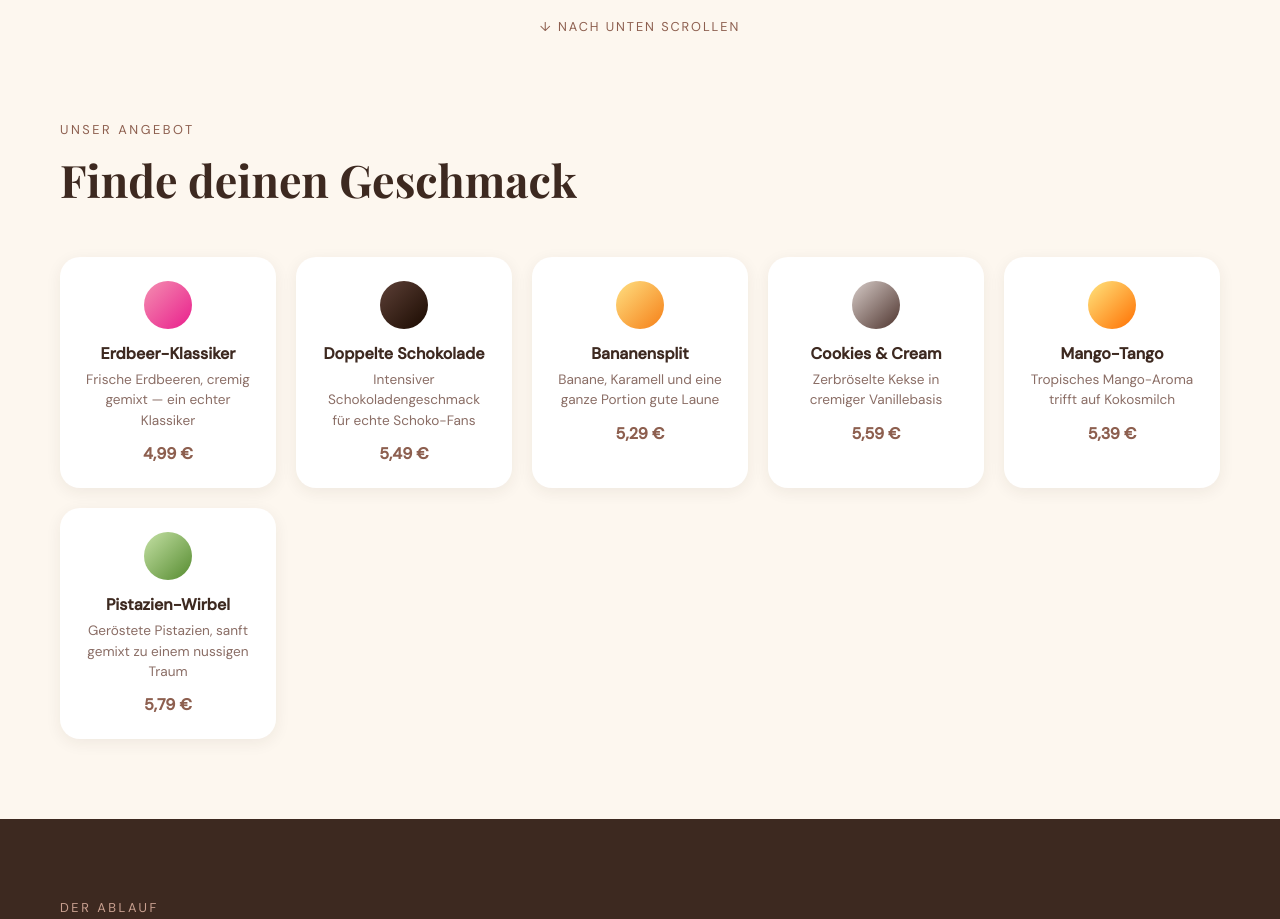
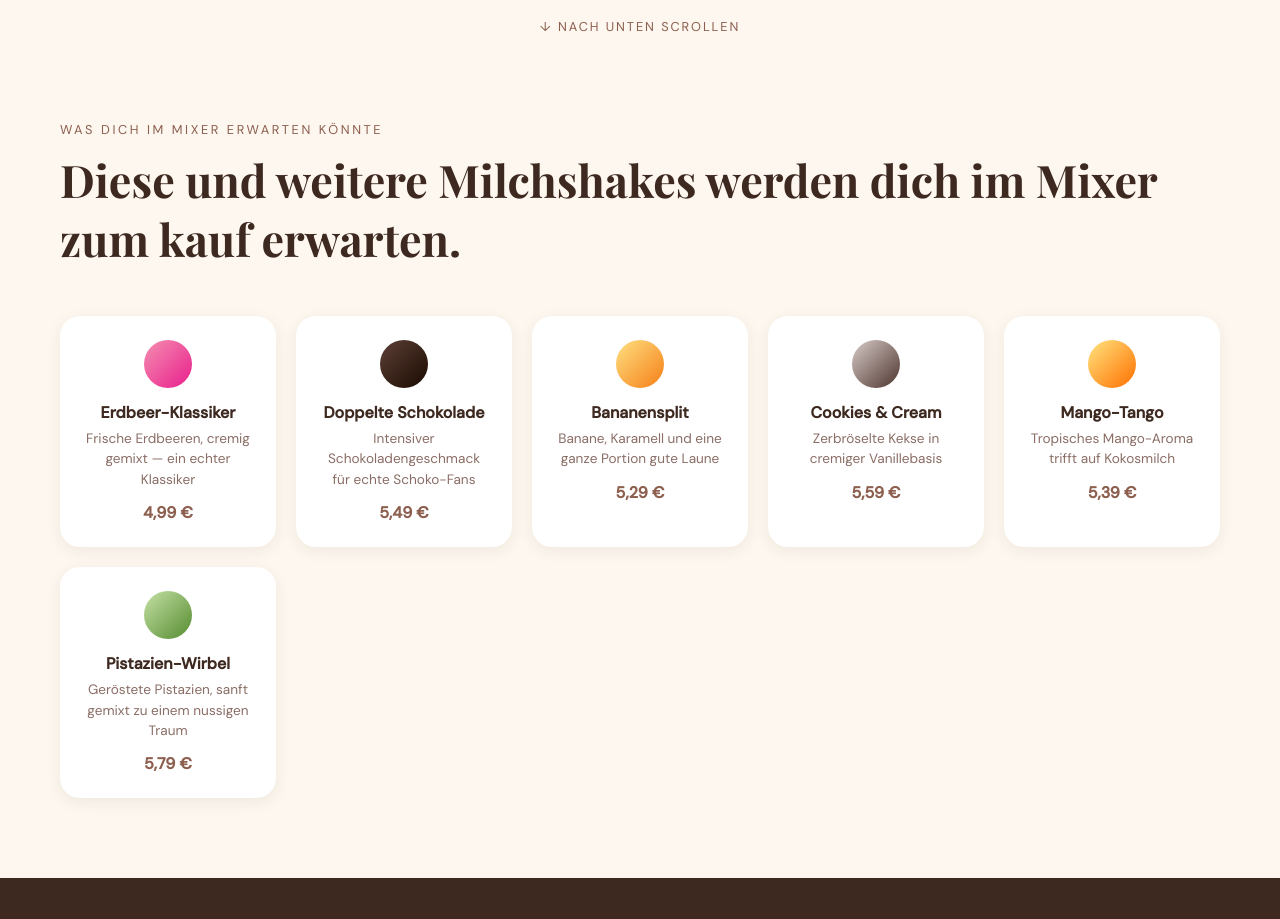
Before and after one commit to Magminer54/milkshake-site, a website: page index.html in a window 1280 px wide. Shown: the part 800-1719 px from the top of the page. Drawn offline with nearby package versions, Linux system fonts and the light colour scheme; a web font is replaced by a local one.

Commit message:
Add files via upload

```diff
--- a/index.html
+++ b/index.html
@@ -398,8 +398,8 @@
   <div class="scroll-hint">↓ nach unten scrollen</div>
 
   <section class="section" id="sorten">
-    <p class="section-label">Unser Angebot</p>
-    <h2>Finde deinen Geschmack</h2>
+    <p class="section-label">Was dich im Mixer erwarten könnte</p>
+    <h2>Diese und weitere Milchshakes werden dich im Mixer zum kauf erwarten.                                 </h2>
     <div class="flavors-grid">
       <div class="flavor-card">
         <div class="flavor-dot" style="background: linear-gradient(135deg, #f48fb1, #e91e8c);"></div>
```
Also changed, not shown: milkshake-details.html (+2 -3 lines).
